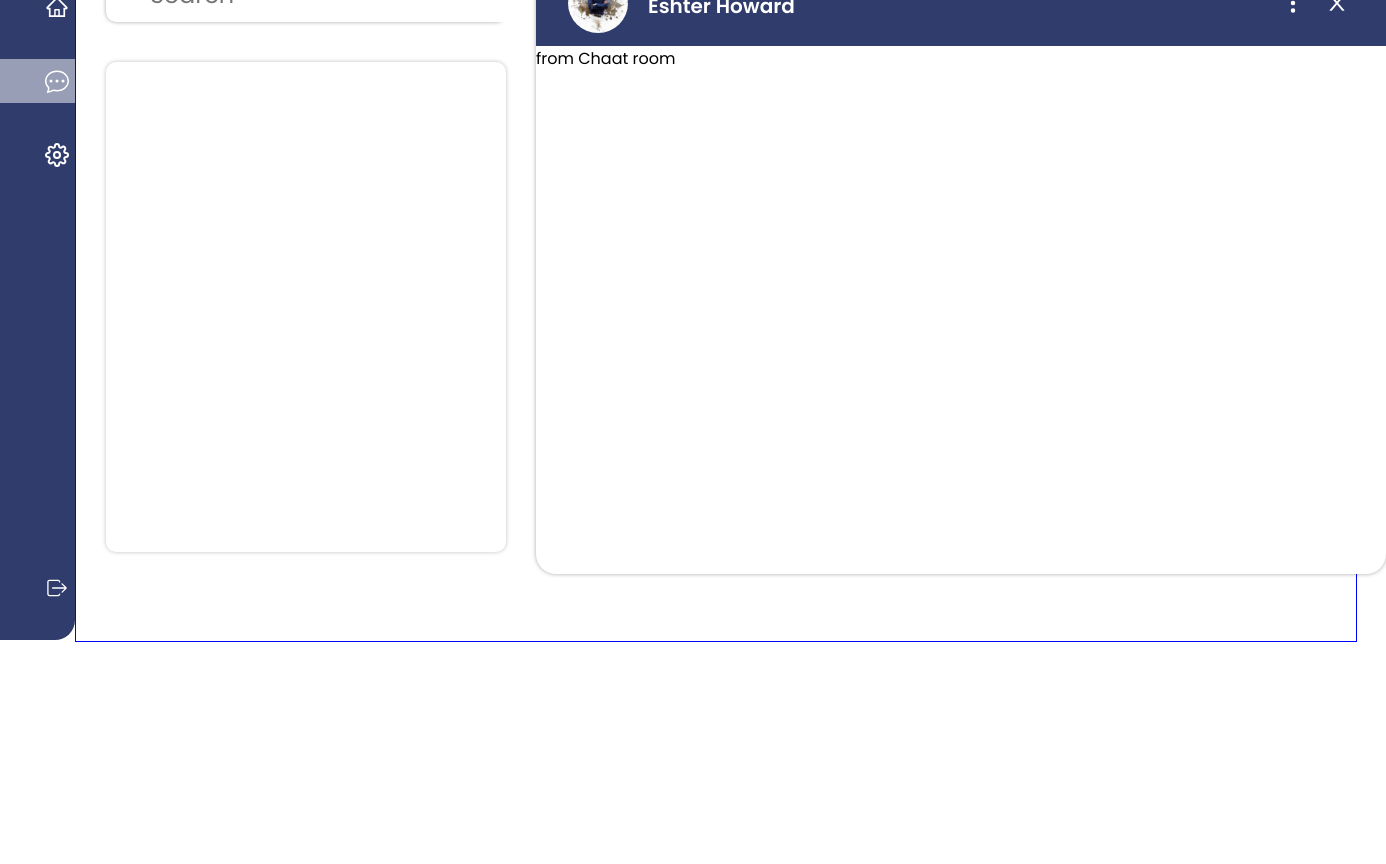
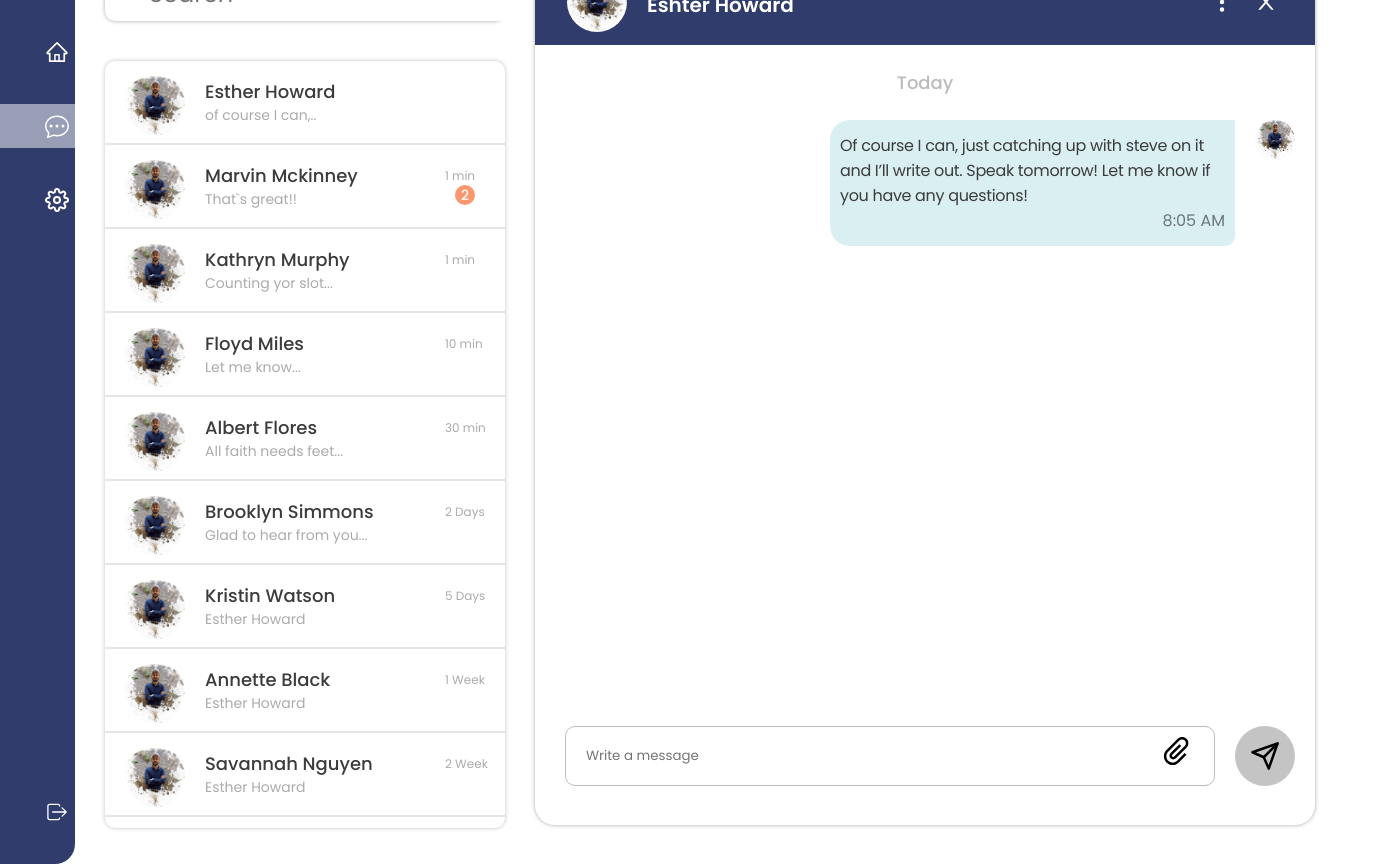
Before and after one commit to MohammedIhsaan/react-chat-app, a React (Create React App) app: page / in a window 1280 px wide. Shown: the part 160-1024 px from the top of the page, 1386 px wide, since content can reach past the window. Before the commit the page ends 802 px from the top, so only its background shows below. Built offline with nearby package versions, Linux system fonts and the light colour scheme.

Commit message:
desktop view is completed

```diff
--- a/src/components/ActiveChatRoom.js
+++ b/src/components/ActiveChatRoom.js
@@ -5,8 +5,9 @@ import ChatRoom from "./ChatRoom";
 
 const Container = styled.div`
   margin-left: 30px;
-  width: 850px;
-  height: 76vh;
+  margin-right: 50px;
+  width: 780px;
+  height: 860px;
   background: #ffffff;
   box-shadow: 0px 0px 4px rgba(0, 0, 0, 0.35);
   border-radius: 20px;
--- a/src/components/ChatComponent.js
+++ b/src/components/ChatComponent.js
@@ -5,9 +5,10 @@ import Header from "./Header";
 import MainCotainer from "./MainCotainer";
 
 const Container = styled.div`
-  border: 1px solid blue;
-  width: 100%;
-  height: 100vh;
+  /* border: 1px solid blue; */
+  width: 1290px;
+  /* width: 80%; */
+  height: 1024px;
 `;
 
 export default function ChatComponent() {
--- a/src/components/ChatHeader.js
+++ b/src/components/ChatHeader.js
@@ -5,7 +5,7 @@ import { AiOutlineClose } from "react-icons/ai";
 import UserImg from "../images/ihsaan.jpeg";
 
 const Header = styled.div`
-  width: 850px;
+  width: 100%;
   color: #ffffff;
   height: 80px;
   background: #303c6c;
--- a/src/components/ChatRoom.js
+++ b/src/components/ChatRoom.js
@@ -1,8 +1,133 @@
 import React from "react";
 import styled from "styled-components";
+import { ImAttachment } from "react-icons/im";
+import { FiSend } from "react-icons/fi";
 
-const Container = styled.div``;
+import Img from "../images/ihsaan.jpeg";
+
+const Container = styled.div`
+  /* border: 1px solid blue; */
+  height: 90%;
+`;
+const Day = styled.h3`
+  text-align: center;
+  font-weight: 500;
+  font-size: 18px;
+  color: #bbbbbb;
+  padding-top: 24px;
+  padding-bottom: 24px;
+`;
+const Wrapper = styled.div`
+  display: flex;
+  justify-content: flex-end;
+`;
+
+const MsgBox = styled.div`
+  /* border: 1px solid green; */
+  height: 88%;
+  display: flex;
+  flex-direction: column;
+`;
+const MsgDetails = styled.div`
+  display: flex;
+  flex-direction: column;
+  align-items: flex-start;
+  padding: 13px 10px;
+  width: 385px;
+  height: 100px;
+  background: rgba(180, 223, 229, 0.5);
+  border-radius: 20px 0px 10px 20px;
+`;
+const Msg = styled.div`
+  font-size: 16px;
+  height: 90px;
+  letter-spacing: -0.02em;
+  font-weight: normal;
+  color: #3c3c3c;
+`;
+const Time = styled.div`
+  display: flex;
+  justify-content: flex-end;
+  width: 100%;
+  opacity: 0.5;
+`;
+const UserImg = styled.img`
+  width: 40px;
+  height: 40px;
+  border-radius: 50%;
+  padding: 0px 20px;
+`;
+const InputBox = styled.div`
+  height: 90px;
+  display: flex;
+  /* border: 1px solid red; */
+  margin-bottom: 30px;
+`;
+const InputWrap = styled.div`
+  display: flex;
+  width: 650px;
+  height: 60px;
+  background: #ffffff;
+  border: 1px solid #bbbbbb;
+  box-sizing: border-box;
+  border-radius: 10px;
+  align-items: center;
+  justify-content: space-between;
+  margin-left: 30px;
+  margin-right: 20px;
+`;
+const Input = styled.input`
+  border: none;
+  width: 100%;
+  height: 55px;
+  border-radius: 10px;
+  padding-left: 20px;
+`;
+const AttachIcon = styled.div`
+  font-size: 28px;
+  padding-right: 23px;
+`;
+const SendIcon = styled.div`
+  display: flex;
+  align-items: center;
+  justify-content: center;
+  width: 60px;
+  height: 60px;
+  border-radius: 50%;
+  font-size: 30px;
+  background: #c4c4c4;
+`;
+// const MsgBox = styled.div`
+
+// `;
 
 export default function ChatRoom() {
-  return <Container>from Chaat room</Container>;
+  return (
+    <Container>
+      <MsgBox>
+        <Day>Today</Day>
+        <Wrapper>
+          <MsgDetails>
+            <Msg>
+              Of course I can, just catching up with steve on it and I’ll write
+              out. Speak tomorrow! Let me know if you have any questions!
+            </Msg>
+            <Time>8:05 AM</Time>
+          </MsgDetails>
+          <UserImg src={Img} />
+        </Wrapper>
+      </MsgBox>
+      <InputBox>
+        <InputWrap>
+          <Input placeholder="Write a message" />
+          <AttachIcon>
+            <ImAttachment />
+          </AttachIcon>
+        </InputWrap>
+        <SendIcon>
+          <FiSend />
+        </SendIcon>
+      </InputBox>
+    </Container>
+  );
 }
--- a/src/components/MembersList.js
+++ b/src/components/MembersList.js
@@ -1,6 +1,72 @@
 import React from "react";
 import styled from "styled-components";
 import { IoIosSearch } from "react-icons/io";
+import MyImg from "../images/ihsaan.jpeg";
+
+let data = [
+  {
+    id: 1,
+    memberNmae: "Esther Howard",
+    recentMsg: "of course I can,..",
+    count: null,
+  },
+  {
+    id: 2,
+    memberNmae: "Marvin Mckinney",
+    recentMsg: "That`s great!!",
+    time: "1 min",
+    count: 2,
+  },
+  {
+    id: 3,
+    memberNmae: "Kathryn Murphy",
+    recentMsg: "Counting yor slot...",
+    time: "1 min",
+    count: null,
+  },
+  {
+    id: 4,
+    memberNmae: "Floyd Miles",
+    recentMsg: "Let me know...",
+    time: "10 min",
+    count: null,
+  },
+  {
+    id: 5,
+    memberNmae: "Albert Flores",
+    recentMsg: "All faith needs feet...",
+    time: "30 min",
+    count: null,
+  },
+  {
+    id: 6,
+    memberNmae: "Brooklyn Simmons",
+    recentMsg: "Glad to hear from you...",
+    time: "2 Days",
+    count: null,
+  },
+  {
+    id: 7,
+    memberNmae: "Kristin Watson",
+    recentMsg: "Esther Howard",
+    time: "5 Days",
+    count: null,
+  },
+  {
+    id: 8,
+    memberNmae: "Annette Black",
+    recentMsg: "Esther Howard",
+    time: "1 Week",
+    count: null,
+  },
+  {
+    id: 9,
+    memberNmae: "Savannah Nguyen",
+    recentMsg: "Esther Howard",
+    time: "2 Week",
+    count: null,
+  },
+];
 
 const Container = styled.div`
   padding-left: 30px;
@@ -25,10 +91,65 @@ const Wrapper = styled.div`
   /* margin-bottom: 50px; */
   padding-bottom: 50px;
   width: 400px;
-  height: 55vh;
+  height: 717px;
   background: #ffffff;
   box-shadow: 0px 0px 4px rgba(0, 0, 0, 0.25);
   border-radius: 10px;
+`;
+const AllMember = styled.div`
+  display: flex;
+  align-items: center;
+`;
+const Left = styled.div`
+  flex: 1;
+`;
+const MemberImg = styled.img`
+  width: 60px;
+  height: 60px;
+  border-radius: 50%;
+  padding: 15px 20px 0 20px;
+`;
+const Middel = styled.div`
+  flex: 4;
+`;
+const MemberName = styled.div`
+  font-size: 18px;
+  font-weight: 500;
+  color: #3c3c3c;
+`;
+const LastMsg = styled.div`
+  font-size: 14px;
+  font-weight: 400;
+  color: #ababab;
+`;
+const Right = styled.div`
+  flex: 1;
+`;
+const Time = styled.div`
+  font-weight: normal;
+  font-size: 12px;
+
+  color: #ababab;
+`;
+const MsgCount = styled.div`
+  margin-left: 10px;
+  display: flex;
+  align-items: center;
+  justify-content: center;
+  width: 20px;
+  height: 20px;
+  border-radius: 50%;
+  /* background: #fa976c; */
+  background: ${(props) => (props.type === null ? "white" : "#fa976c")};
+
+  font-style: normal;
+  font-weight: 500;
+  font-size: 14px;
+
+  color: #ffffff;
+`;
+const Line = styled.hr`
+  border: 1px solid #e6e6e6;
 `;
 
 export default function MembersList() {
@@ -38,7 +159,32 @@ export default function MembersList() {
         <IoIosSearch style={{ fontSize: "26px", paddingLeft: "22px" }} />
         <Input placeholder="Search" />
       </SearchBox>
-      <Wrapper></Wrapper>
+      <Wrapper>
+        {data.map((obj) => {
+          return (
+            <>
+              <>
+                <AllMember>
+                  <Left>
+                    <MemberImg src={MyImg} />
+                  </Left>
+                  <Middel>
+                    <MemberName>{obj.memberNmae}</MemberName>
+                    <LastMsg>{obj.recentMsg}</LastMsg>
+                  </Middel>
+                  <Right>
+                    <Time>{obj.time ? obj.time : ""}</Time>
+                    <MsgCount type={obj.count}>
+                      {obj.count ? obj.count : ""}
+                    </MsgCount>
+                  </Right>
+                </AllMember>
+              </>
+              <Line />
+            </>
+          );
+        })}
+      </Wrapper>
     </Container>
   );
 }
--- a/src/components/SideBar.js
+++ b/src/components/SideBar.js
@@ -11,9 +11,7 @@ const Container = styled.div`
   display: flex;
   flex-direction: column;
   width: 150px;
-  height: 100vh;
-  left: 0px;
-  top: 0px;
+  height: 1024px;
   color: #ffffff;
   background: #303c6c;
   border-radius: 0px 20px 20px 0px;
@@ -32,7 +30,10 @@ const IconWrapper = styled.div`
 `;
 
 const Icon = styled.div`
-  font-size: 24px;
+  cursor: pointer;
+
+  /* font-size: 24px; */
+  font-size: ${(props) => (props.type === "dash" ? "30px" : "24px")};
   height: 44px;
   margin-bottom: 30px;
   display: flex;
@@ -40,6 +41,10 @@ const Icon = styled.div`
   padding-left: 45px;
   background-color: ${(props) =>
     props.type === "active" ? "rgb(255, 255, 255, 0.5)" : "inherit"};
+
+  :hover {
+    background-color: rgb(255, 255, 255, 0.5);
+  }
 `;
 const LogOutIcon = styled.div`
   font-size: 24px;
```
